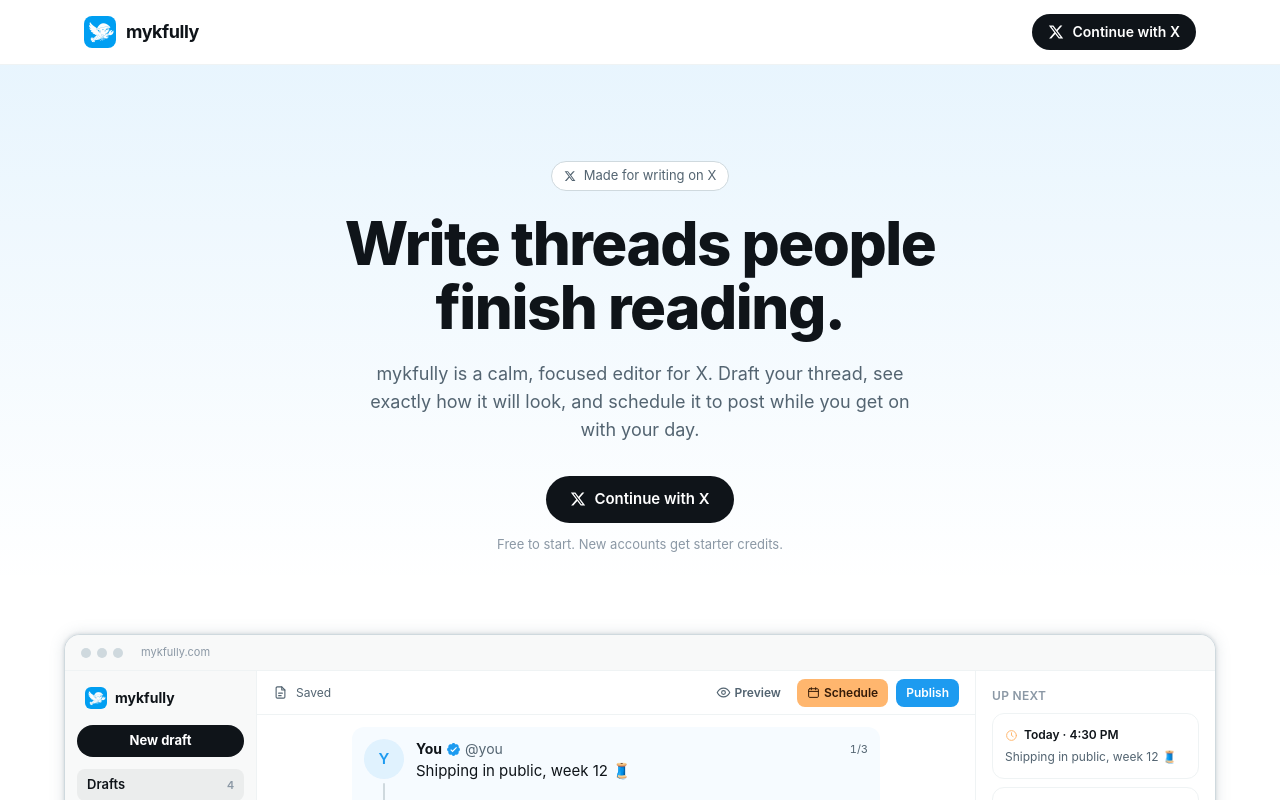
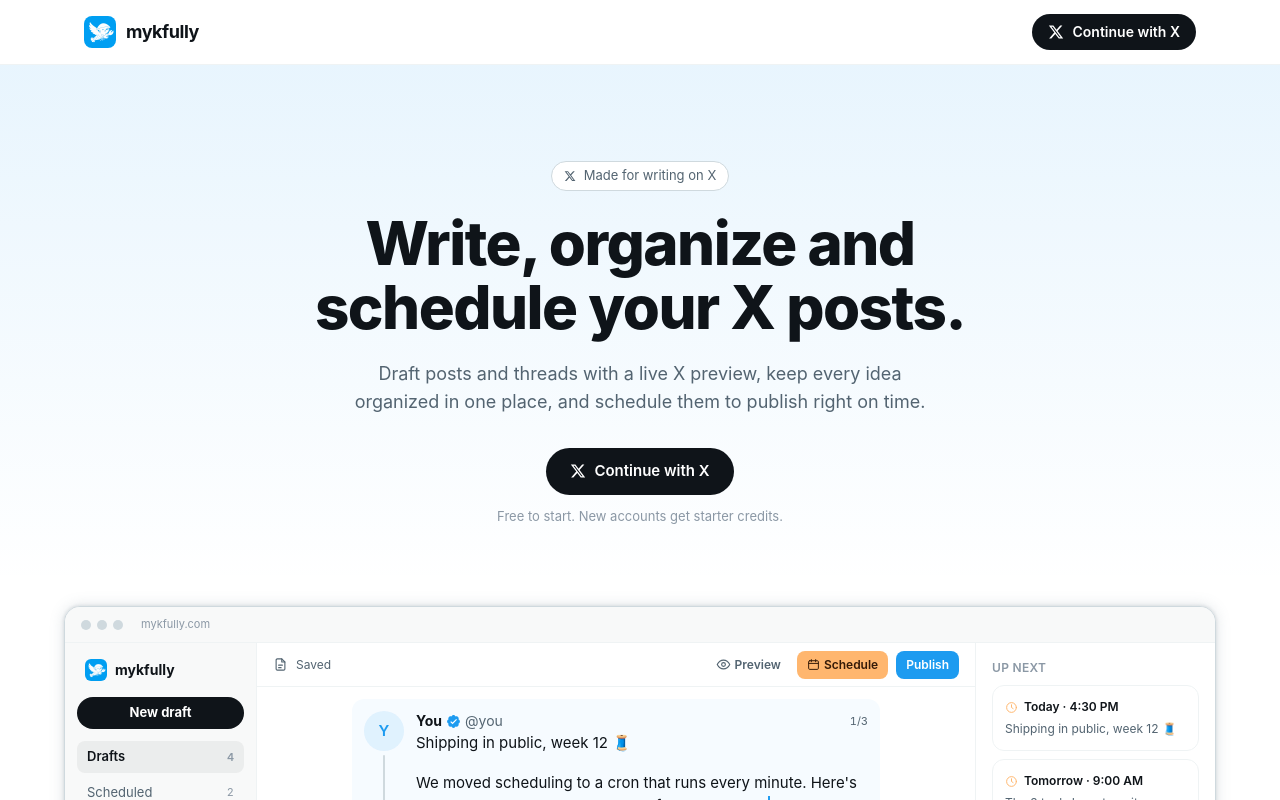
Before and after one commit to mykcryptodev/mykfully, a Next.js app: page /login in a window 1280 px wide. Shown: the top 800 px of the page. Built offline with nearby package versions, Linux system fonts and the light colour scheme.

Commit message:
Landing headline: write, organize and schedule your X posts
Co-Authored-By: Claude Opus 5.5 <noreply@anthropic.com>

```diff
--- a/src/app/login/page.tsx
+++ b/src/app/login/page.tsx
@@ -107,10 +107,10 @@ export default async function LoginPage({ searchParams }: { searchParams: Promis
               <XLogo className="h-3 w-3" /> Made for writing on X
             </p>
             <h1 className="text-balance text-4xl font-extrabold leading-[1.08] tracking-tight sm:text-6xl">
-              Write threads people finish reading.
+              Write, organize and schedule your X posts.
             </h1>
             <p className="mx-auto mt-5 max-w-xl text-pretty text-lg text-muted">
-              mykfully is a calm, focused editor for X. Draft your thread, see exactly how it will look, and schedule it to post while you get on with your day.
+              Draft posts and threads with a live X preview, keep every idea organized in one place, and schedule them to publish right on time.
             </p>
 
             {error && (
```
